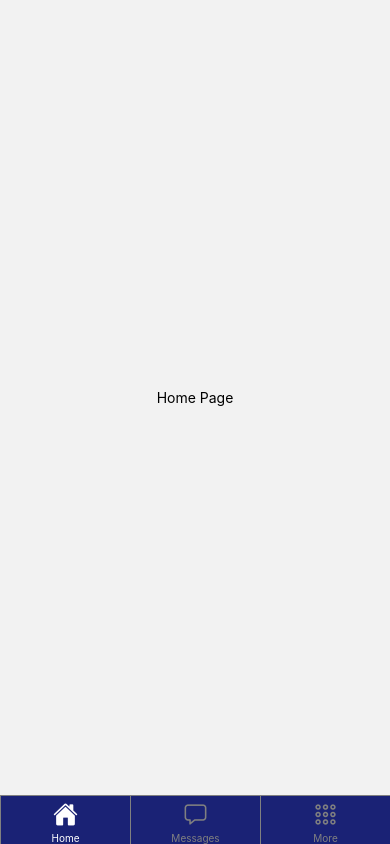
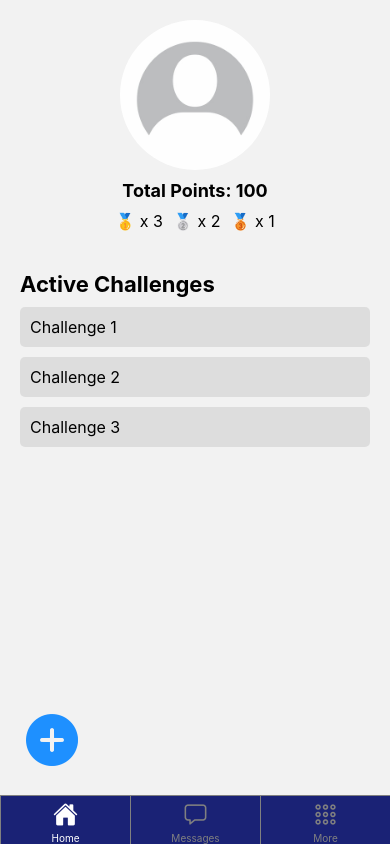
Before and after one commit to Teoman21/challer, a React Native app: screen /Home in a window 390 px wide. Built offline with nearby package versions, Linux system fonts and the light colour scheme.

Commit message:
-First version of Home page -added default person photo

```diff
--- a/App.js
+++ b/App.js
@@ -16,7 +16,7 @@ const App = () => {
     <SafeAreaView style={styles.wrapper}>
       <NavigationContainer>
         <Tab.Navigator
-          initialRouteName="Swipe"
+          initialRouteName="Home"
           screenOptions={({ route }) => ({
             tabBarIcon: ({ focused, color, size }) => {
               let iconName;
--- a/components/Home/Home.js
+++ b/components/Home/Home.js
@@ -1,21 +1,109 @@
 import React from 'react';
-import { View, Text, StyleSheet, Button } from 'react-native';
+import { View, Text, Image, StyleSheet, TouchableOpacity, ScrollView } from 'react-native';
+import { Ionicons } from '@expo/vector-icons';
 
-const Home = () => {
+const defaultImage = require('../../assets/default.jpg');
 
-    return (
-        <View style={styles.container}>
-            <Text>Home Page</Text>
+
+const Home = ({ navigation }) => {
+  const [totalPoints, setTotalPoints] = React.useState(100);
+  // Example medal counts
+  const medals = {
+    gold: 3,
+    silver: 2,
+    bronze: 1,
+  };
+
+  // Placeholder for active challenges
+  const activeChallenges = [
+    { name: 'Challenge 1' },
+    { name: 'Challenge 2' },
+    { name: 'Challenge 3' },
+  ];
+
+  return (
+    <ScrollView contentContainerStyle={styles.container}>
+      <View style={styles.profileSection}>
+        <Image
+          source={ defaultImage } // Placeholder image URL
+          style={styles.userPhoto}
+        />
+        <Text style={styles.points}>Total Points: {totalPoints}</Text>
+        <View style={styles.medalsContainer}>
+          <Text style={styles.medalText}>🥇 x {medals.gold}</Text>
+          <Text style={styles.medalText}>🥈 x {medals.silver}</Text>
+          <Text style={styles.medalText}>🥉 x {medals.bronze}</Text>
         </View>
-    );
+      </View>
+      <View style={styles.challengesContainer}>
+        <Text style={styles.header}>Active Challenges</Text>
+        {activeChallenges.map((challenge, index) => (
+          <View key={index} style={styles.challenge}>
+            <Text style={styles.challengeText}>{challenge.name}</Text>
+          </View>
+        ))}
+      </View>
+      <TouchableOpacity
+        style={styles.createChallengeButton}
+        onPress={() => navigation.navigate('CreateChallenge')}// WWill be implemented later this page
+      >
+        <Ionicons name="add-circle" size={64} color="dodgerblue" />
+      </TouchableOpacity>
+    </ScrollView>
+  );
 };
 
 const styles = StyleSheet.create({
-    container: {
-        flex: 1,
-        justifyContent: 'center',
-        alignItems: 'center',
-    },
+  container: {
+    flex:1,
+    padding: 20,
+  },
+  profileSection: {
+    alignItems: 'center',
+    marginBottom: 20,
+  },
+  userPhoto: {
+    width: 150,
+    height: 150,
+    borderRadius: 75,
+    marginBottom: 10,
+  },
+  points: {
+    fontSize: 18,
+    fontWeight: 'bold',
+    marginBottom: 10,
+  },
+  medalsContainer: {
+    flexDirection: 'row',
+    justifyContent: 'center',
+    marginBottom: 20,
+  },
+  medalText: {
+    fontSize: 16,
+    marginHorizontal: 5,
+  },
+  challengesContainer: {
+    width: '100%',
+  },
+  header: {
+    fontSize: 22,
+    fontWeight: 'bold',
+    marginBottom: 10,
+  },
+  challenge: {
+    backgroundColor: '#ddd',
+    padding: 10,
+    borderRadius: 5,
+    marginBottom: 10,
+  },
+  challengeText: {
+    fontSize: 16,
+  },
+  createChallengeButton: {
+    position: 'absolute',
+    bottom: 20,
+    left: 20,
+  },
 });
 
 export default Home;
```
Also changed, not shown: assets/default.jpg (added).
